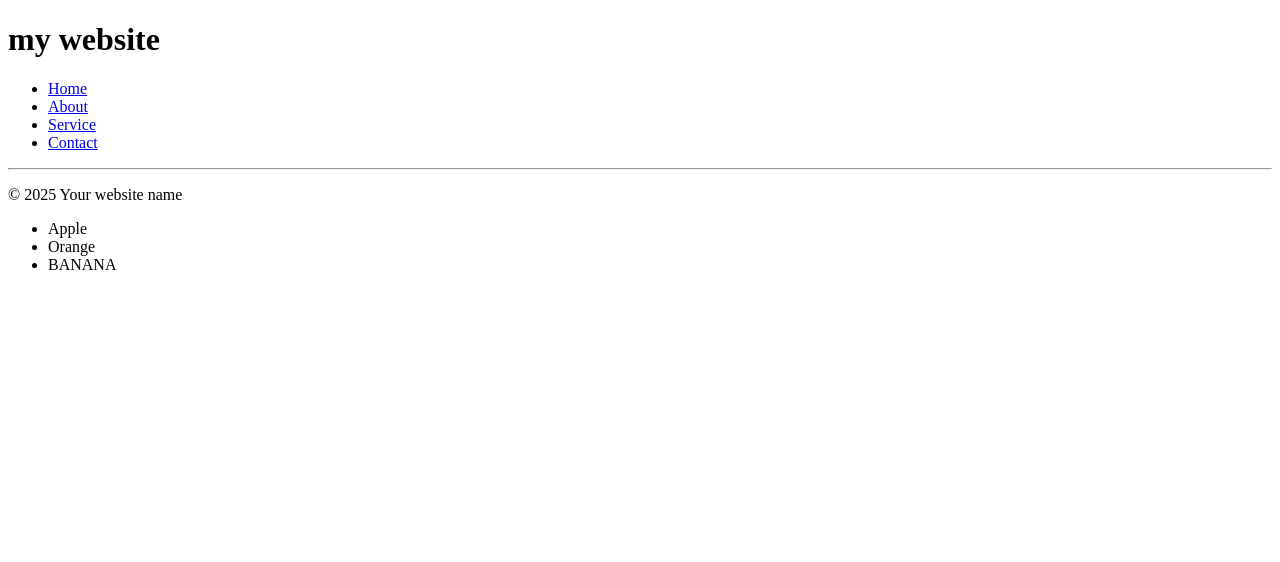
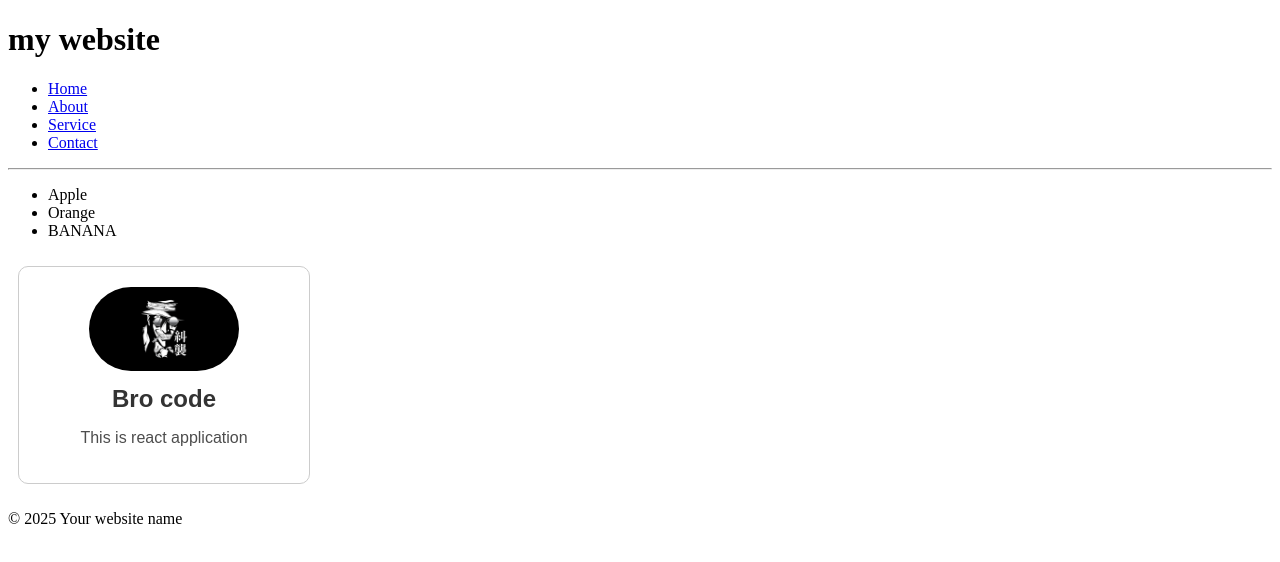
Before and after one commit to Vamsi-009/React-Application, a React (Vite) app: page / in a window 1280 px wide. Shown: the top 562 px of the page. Built offline with nearby package versions, Linux system fonts and the light colour scheme.

Commit message:
card-section

```diff
--- a/src/App.jsx
+++ b/src/App.jsx
@@ -1,12 +1,14 @@
 import Header from "./Header"
 import Footer from "./Footer"
 import Food from "./Food"
+import Card from "./Card"
 function App() {
   return(
     <>
     <Header />
+    <Food />
+    <Card />
     <Footer />
-    <Food />
 
     </>
   )
--- /dev/null
+++ b/src/Card.jsx
@@ -0,0 +1,12 @@
+import profilepic from './assets/profile.jpg'
+
+function Card(){
+   return(
+    <div className="card">
+        <img className='card-image' src={profilepic}></img>
+        <h2 className='card-title'>Bro code</h2>
+        <p className='card-text'>This is react application</p>
+    </div>
+   )
+}
+export default Card
--- a/src/index.css
+++ b/src/index.css
@@ -0,0 +1,25 @@
+.card{
+  border: 1px solid hsl(0, 0%, 80%);
+  border-radius: 10px;
+  box-decoration-break: 5px 5px 5px;
+  padding: 20px;
+  margin: 10px;
+  text-align: center;
+  max-width: 250px;
+  display: inline-block;
+}
+.card .card-image{
+  max-width: 60%;
+  height: auto;
+  border-radius: 50px;
+  margin-bottom: 10px;
+}
+.card .card-title{
+  font-family: Arial, sans-serif;
+  margin: 0;
+  color: hsl(0,0%,20% );
+}
+.card .card-text{
+  font-family: Arial, Helvetica, sans-serif;
+  color: hsl(0, 0%, 30%);
+}
```
Also changed, not shown: src/assets/profile.jpg (added).
